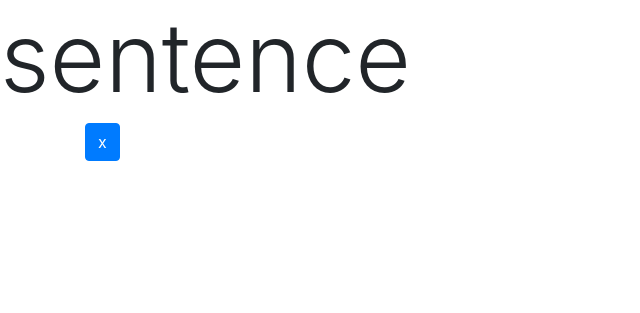
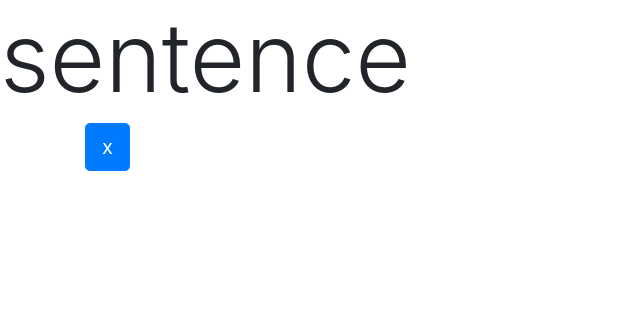
Before and after one commit to connorjardine/whatkpasswords, a Python web app: template templates/login.html in a window 1280 px wide. Shown: the part 115-428 px from the top of the page, without its empty margins (0-640 px from the left). Run offline with Jinja, Linux system fonts and the light colour scheme; the template is opened without the code that fills it: most values are stand-ins (such as "Sample title", 1, 10 or a date in 2020); some libraries are stand-ins or nearby versions.

Commit message:
grid formatted

```diff
--- a/templates/login.html
+++ b/templates/login.html
@@ -7,7 +7,12 @@
   		<div class="row">
   		{% endif %}
     		<div class="col">
-    			<button class="btn btn-primary">{{ password }}</button>
+    			{% if loop.counter == loop.last %}
+    				<button class="btn btn-primary btn-lg col-centered">{{ password }}</button>
+    			{% else %}
+    				<button class="btn btn-primary btn-lg">{{ password }}</button>
+
+    			{% endif %}
     		</div>
   		{% if loop.index0 % 3 == 2 or loop.last %}
 		</div>
```
